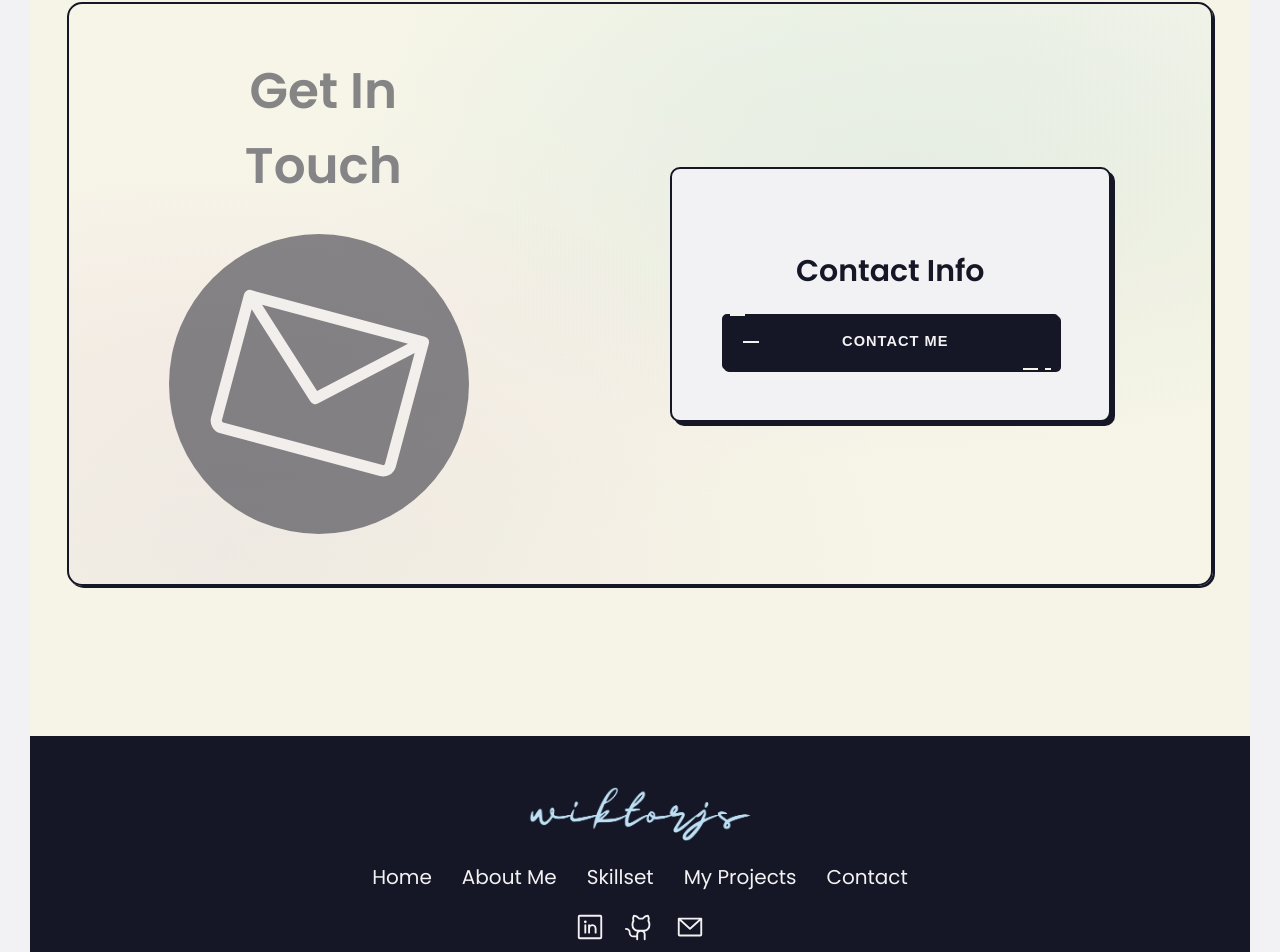
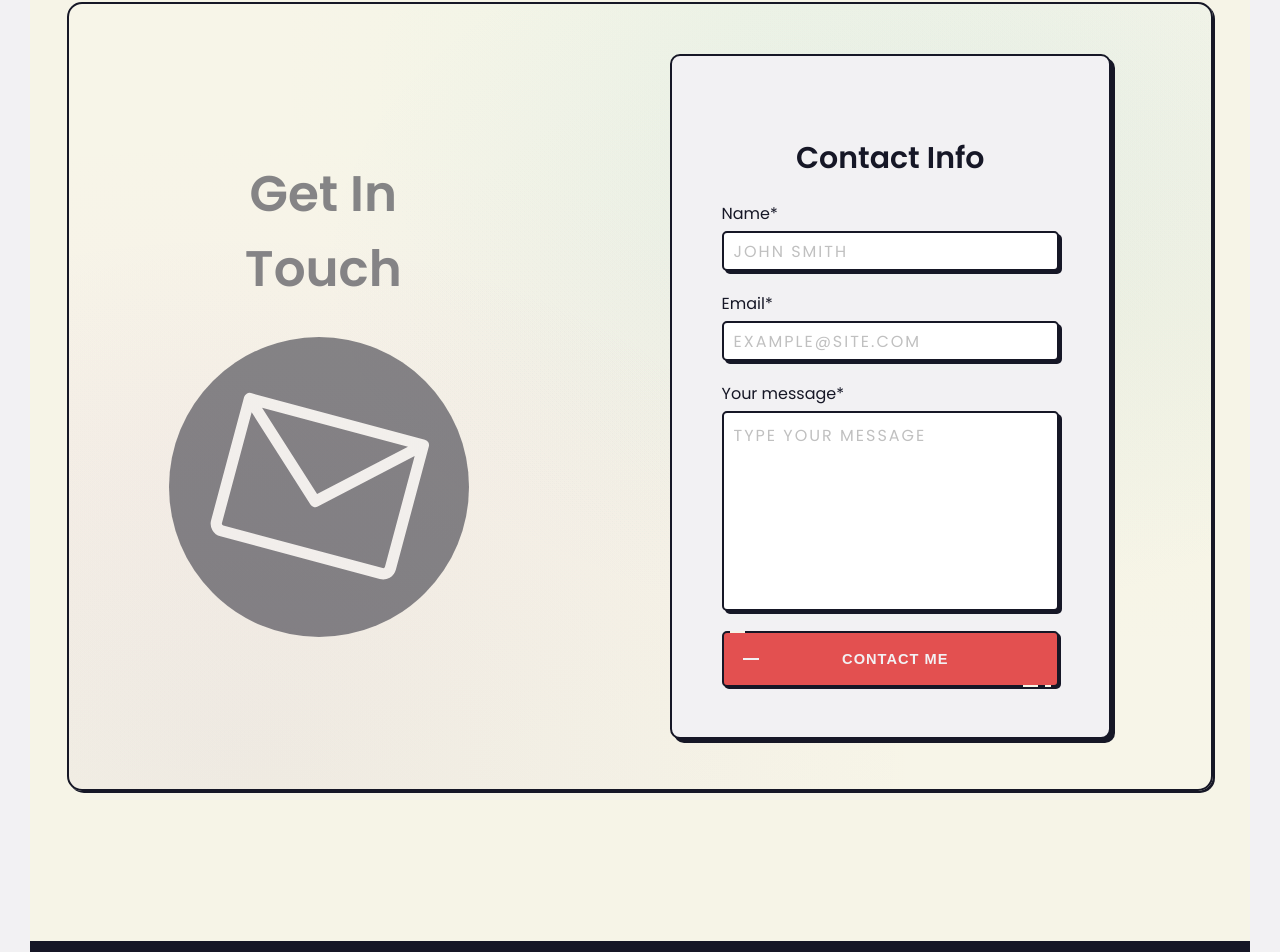
Before and after one commit to wiktorjs/portfolio, a Next.js app: page / in a window 1280 px wide. Shown: the part 2703-3655 px from the top of the page. Built offline with nearby package versions, Linux system fonts and the light colour scheme.

Commit message:
Reenable form

```diff
--- a/src/components/UI/ContactForm/ContactForm.tsx
+++ b/src/components/UI/ContactForm/ContactForm.tsx
@@ -43,100 +43,89 @@ export default function ContactForm() {
     text: '',
   };
   return (
-    // <Formik
-    //   initialValues={initialValues}
-    //   onSubmit={async (values, actions) => {
-    //     actions.setSubmitting(true);
-    //     formEl.current?.submit();
-    //     actions.setSubmitting(false);
-    //     setFormSubmitted(true);
-    //     actions.resetForm();
-    //   }}
-    //   validate={validate}
-    //   isInitialValid={false}
-    // >
-    //   {({ errors, touched, isSubmitting, isValid }) => (
-    //     <Form
-    //       className={classes.form}
-    //       action={
-    //         formSubmitted ? '' : 'https://formsubmit.co/3c664f1d39a4f220e1c6c5e5ad9fd83a'
-    //       }
-    //       method="post"
-    //       target='_blank'
-    //       ref={formEl}
-    //     >
-    //       <Input
-    //         type="name"
-    //         placeholder="John Smith"
-    //         error={errors.name}
-    //         touched={touched.name}
-    //         disabled={formSubmitted}
-    //       />
-
-    //       <Input
-    //         type="email"
-    //         htmlType="email"
-    //         placeholder="example@site.com"
-    //         error={errors.email}
-    //         touched={touched.email}
-    //         disabled={formSubmitted}
-    //       />
-
-    //       <label
-    //         className={
-    //           touched.text && errors.text ? classes['label-invalid'] : ''
-    //         }
-    //         htmlFor="text"
-    //       >
-    //         Your message*
-    //       </label>
-
-    //       <Field
-    //         as="textarea"
-    //         id="text"
-    //         name="text"
-    //         placeholder="Type your message"
-    //         className={
-    //           touched.text && errors.text ? classes['input-invalid'] : ''
-    //         }
-    //         disabled={formSubmitted}
-    //       />
-
-    //       <ErrorMessage
-    //         name="text"
-    //         render={(msg) => <p className={classes['error-message']}>{msg}</p>}
-    //       />
-
-    <form
+    <Formik
+      initialValues={initialValues}
+      onSubmit={async (values, actions) => {
+        actions.setSubmitting(true);
+        formEl.current?.submit();
+        actions.setSubmitting(false);
+        setFormSubmitted(true);
+        actions.resetForm();
+      }}
+      validate={validate}
+      isInitialValid={false}
+    >
+      {({ errors, touched, isSubmitting, isValid }) => (
+        <Form
           className={classes.form}
           action={
-        formSubmitted
-          ? ''
-          : 'https://formsubmit.co/3c664f1d39a4f220e1c6c5e5ad9fd83a'
+            formSubmitted ? '' : 'https://formsubmit.co/3c664f1d39a4f220e1c6c5e5ad9fd83a'
           }
           method="post"
-      target="_blank"
+          target='_blank'
+          ref={formEl}
         >
+          <Input
+            type="name"
+            placeholder="John Smith"
+            error={errors.name}
+            touched={touched.name}
+            disabled={formSubmitted}
+          />
+
+          <Input
+            type="email"
+            htmlType="email"
+            placeholder="example@site.com"
+            error={errors.email}
+            touched={touched.email}
+            disabled={formSubmitted}
+          />
+
+          <label
+            className={
+              touched.text && errors.text ? classes['label-invalid'] : ''
+            }
+            htmlFor="text"
+          >
+            Your message*
+          </label>
+
+          <Field
+            as="textarea"
+            id="text"
+            name="text"
+            placeholder="Type your message"
+            className={
+              touched.text && errors.text ? classes['input-invalid'] : ''
+            }
+            disabled={formSubmitted}
+          />
+
+          <ErrorMessage
+            name="text"
+            render={(msg) => <p className={classes['error-message']}>{msg}</p>}
+          />
+
           <Button
             text={
-          /* isSubmitting
+              isSubmitting
                 ? 'Submitting...'
-              : */ formSubmitted ? 'Done!' : 'Contact Me'
+                : formSubmitted
+                ? 'Done!'
+                : 'Contact Me'
             }
             reverse
             form
-        // invalid={!isValid}
-        // disabled={isSubmitting || formSubmitted}
+            invalid={!isValid}
+            disabled={isSubmitting || formSubmitted}
           />
 
-      {formSubmitted && (
-        <p className={classes.info}>Your inquiry was sent. Thank you!</p>
+          {formSubmitted && <p className={classes.info}>Your inquiry was sent. Thank you!</p>}
+
+
+        </Form>
       )}
-    </form>
-
-    // </Form>
+    </Formik>
   );
 }
-//     </Formik>
-//   );
-// }
```
Lines whose indentation alone changed are shown as unchanged.
